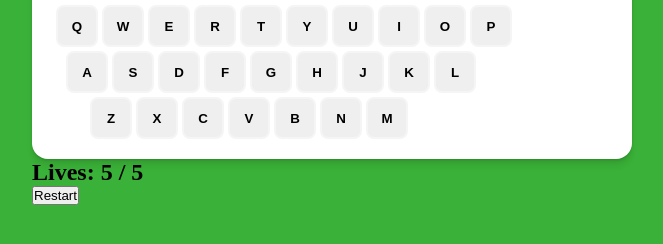
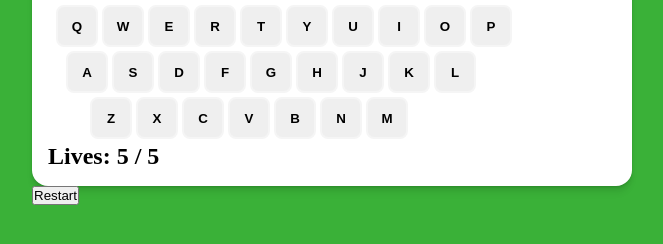
Before and after one commit to entiu/hangman, a plain HTML site: page index.html in a window 1280 px wide. Shown: the part 74-318 px from the top of the page, without its empty margins (308-971 px from the left). Drawn offline with Linux system fonts and the light colour scheme; no server answers.

Commit message:
update index.html
general finetuning

```diff
--- a/index.html
+++ b/index.html
@@ -45,9 +45,10 @@
                     <button class="key" id="key-m">m</button>
                 </div>
             </div>
+            <h2 id="tries">Lives: <span id="lives-left"></span> / <span id="lives-total"></span> <span id="sad">:(</span></h2>
         </div>
 
-        <h2 id="tries">Lives: <span id="lives-left"></span> / <span id="lives-total"></span> <span id="sad">:(</span></h2>
+        <div id="definition"></div>
 
         <button id="restart">Restart</button>
     </div>
```
